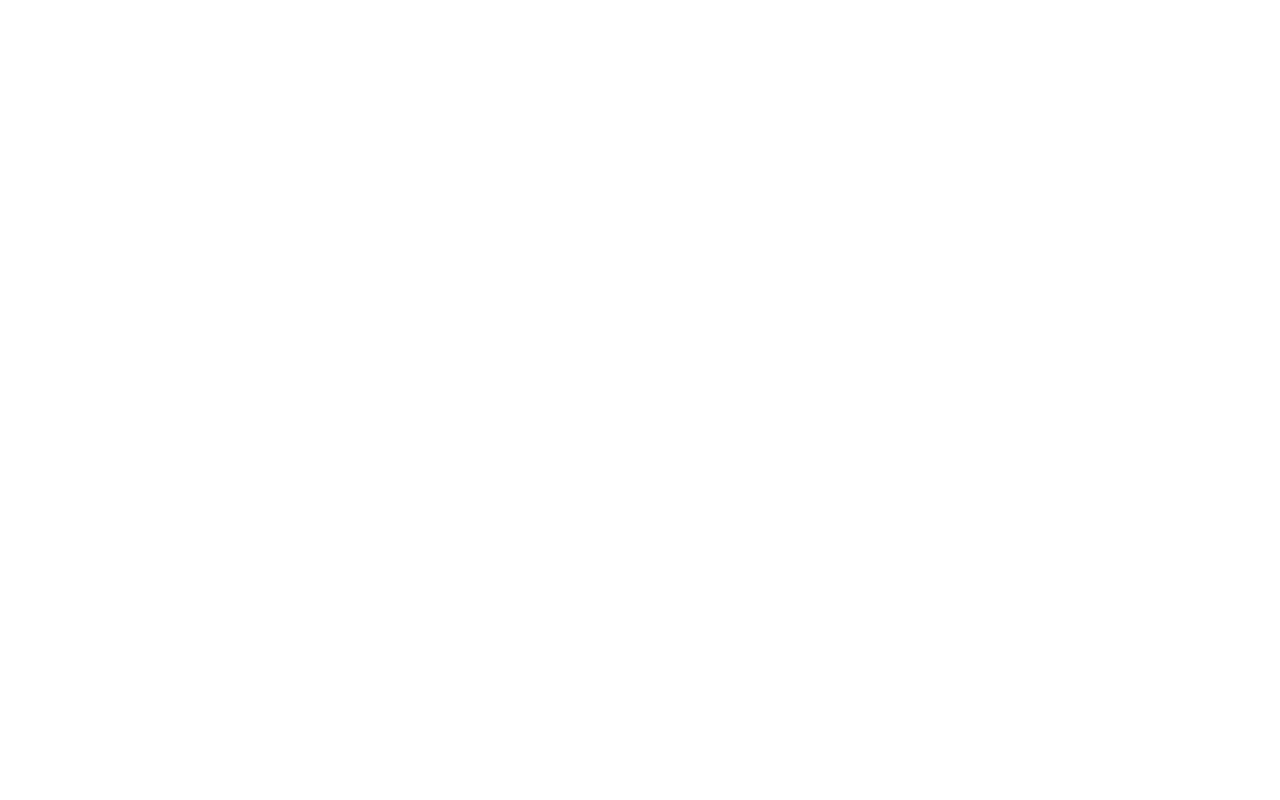
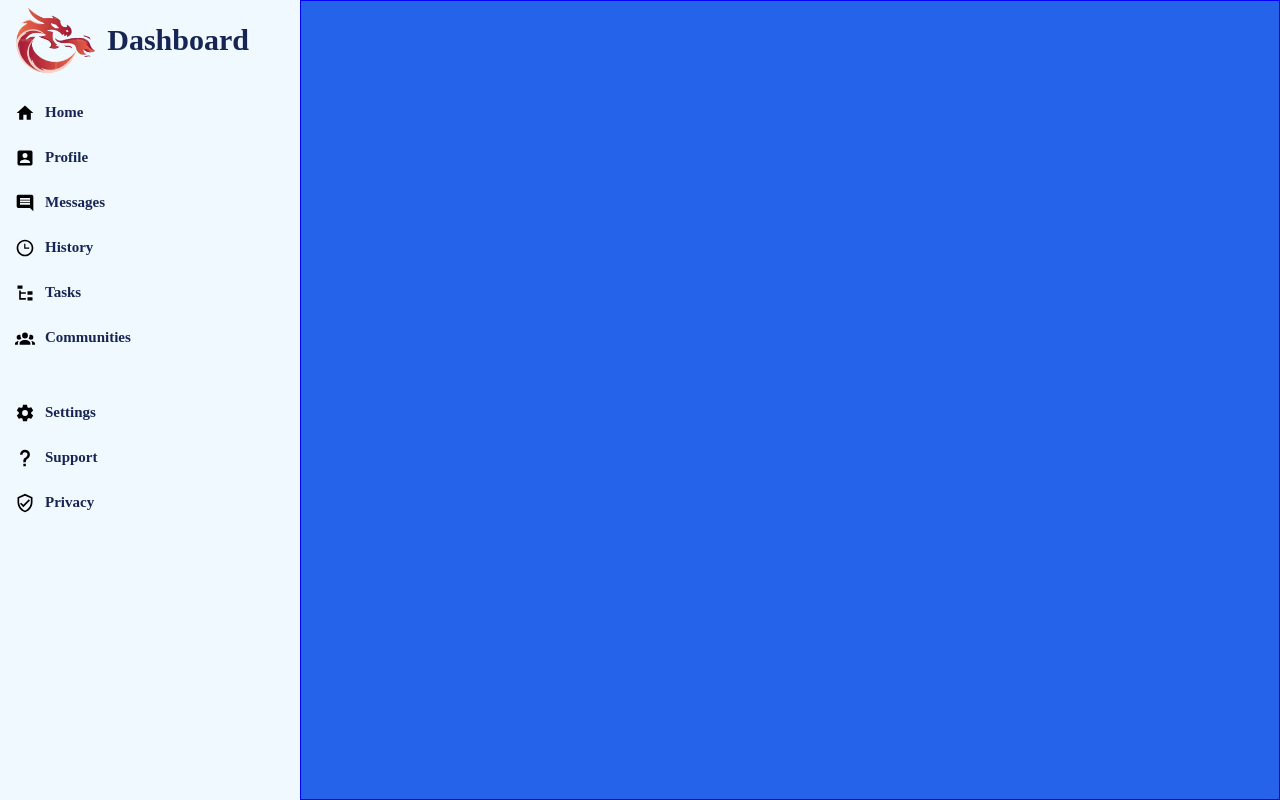
Before and after one commit to MyGitHub05/dashboard, a plain HTML site: page index.html in a window 1280 px wide. Drawn offline with Linux system fonts and the light colour scheme.

Commit message:
created dashboard

```diff
--- a/index.css
+++ b/index.css
@@ -0,0 +1,60 @@
+* {
+  margin: 0;
+  padding: 0;
+  box-sizing: border-box;
+}
+body {
+  display: grid;
+  grid-template-columns: 300px 1fr;
+}
+.dashboard {
+  height: 100vh;
+  background-color: #f0f9ff;
+}
+.dashboard_logo {
+  height: 80px;
+  display: flex;
+  align-items: center;
+  font-size: 30px;
+  color: #172554;
+  font-weight: bolder;
+  margin-bottom: 20px;
+  cursor: pointer;
+}
+.dashboard_logo img {
+  height: 70px;
+  margin-left: 10px;
+  margin-right: 10px;
+}
+
+.first_nav {
+  height: 250px;
+  margin-bottom: 50px;
+}
+.first_nav ul li,
+.second_nav ul li {
+  height: 25px;
+  padding: 5px;
+  color: #172554;
+  font-size: 15px;
+  margin-bottom: 20px;
+  display: flex;
+  align-items: center;
+  cursor: pointer;
+  font-weight: bolder;
+}
+.first_nav ul li img,
+.second_nav ul li img {
+  height: 20px;
+  margin: 10px;
+}
+
+.second_nav {
+  height: 120px;
+}
+
+main {
+  border: 1px solid blue;
+  height: 100vh;
+  background-color: #2563eb;
+}
--- a/index.html
+++ b/index.html
@@ -7,6 +7,30 @@
     <title>Document</title>
   </head>
   <body>
+    <header class="dashboard">
+      <div class="dashboard_logo">
+        <img src="img/drlogo-removebg-preview.png" alt="dragon_logo" />Dashboard
+      </div>
+      <nav class="first_nav">
+        <ul>
+          <li><img src="img/home.svg" alt="home" />Home</li>
+          <li><img src="img/account-box.svg" alt="" />Profile</li>
+          <li><img src="img/message-reply-text.svg" alt="" />Messages</li>
+          <li><img src="img/clock-time-three-outline.svg" alt="" />History</li>
+          <li><img src="img/file-tree.svg" alt="" />Tasks</li>
+          <li><img src="img/account-group.svg" alt="" />Communities</li>
+        </ul>
+      </nav>
+
+      <nav class="second_nav">
+        <ul>
+          <li><img src="img/cog.svg" alt="" />Settings</li>
+          <li><img src="img/help.svg" alt="" />Support</li>
+          <li><img src="img/shield-check-outline.svg" alt="" />Privacy</li>
+        </ul>
+      </nav>
+    </header>
+    <main></main>
     <script type="module" src="index.js"></script>
   </body>
 </html>
```
Also changed, not shown: img/account-box.svg (added), img/account-group.svg (added), img/clock-time-three-outline.svg (added), img/cog.svg (added), img/drlogo-removebg-preview.png (added), img/file-tree.svg (added), img/help.svg (added), img/home.svg (added), img/message-reply-text.svg (added), img/shield-check-outline.svg (added).
